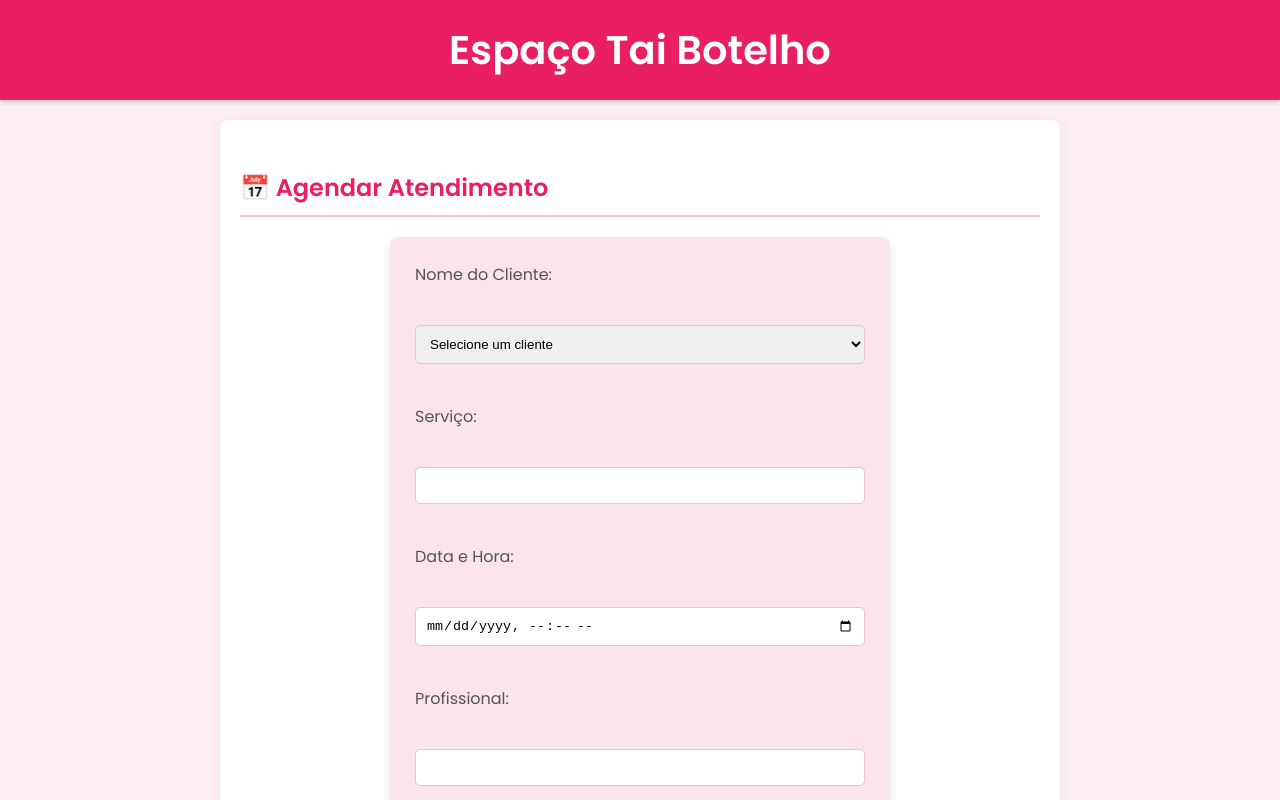
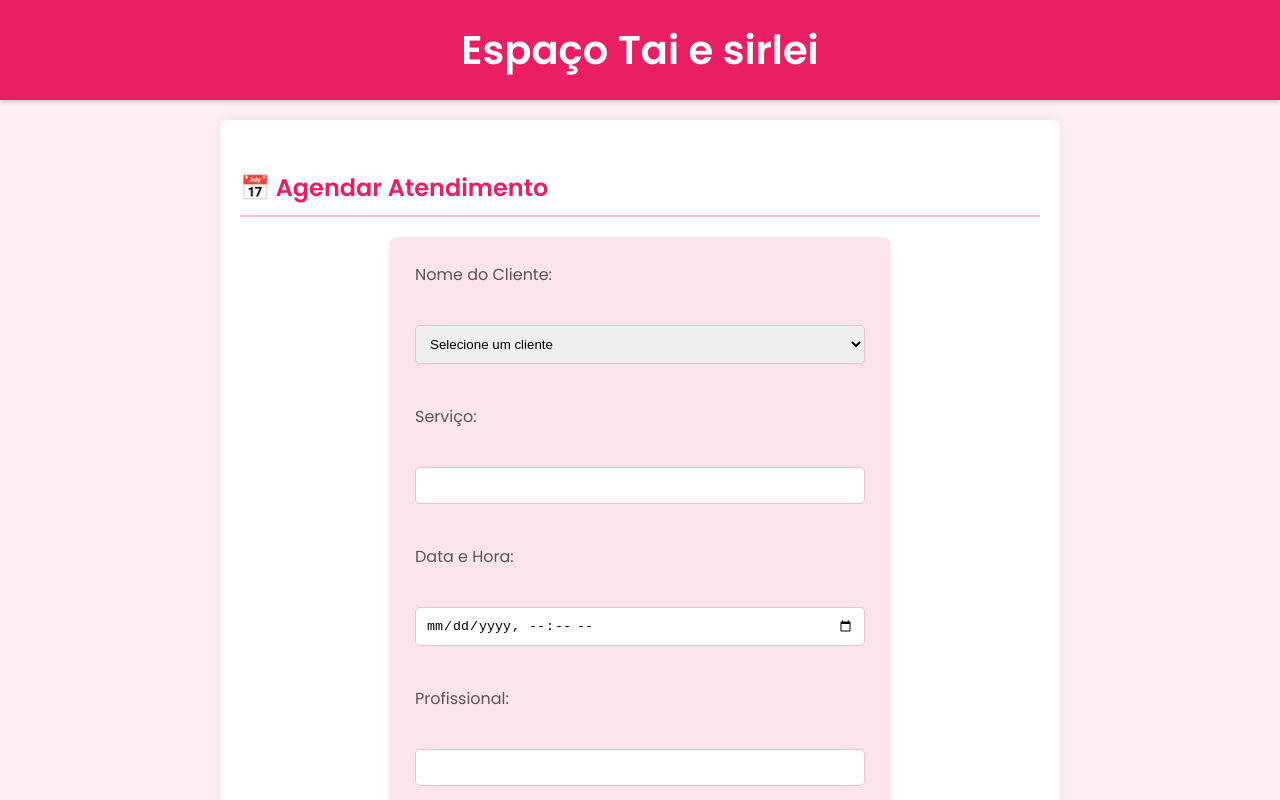
Before and after one commit to wiggers12/tai_botelho12, a plain HTML site: page index.html in a window 1280 px wide. Shown: the top 800 px of the page. Drawn offline with Linux system fonts and the light colour scheme.

Commit message:
Atualizar o index.html

```diff
--- a/index.html
+++ b/index.html
@@ -2,7 +2,7 @@
 <html lang="pt-br">
 <head>
   <meta charset="UTF-8">
-  <title>Espaço Tai Botelho</title>
+  <title>Espaço Tai e sirlei </title>
   <link href="https://fonts.googleapis.com/css2?family=Poppins:wght@300;400;600&display=swap" rel="stylesheet">
   <style>
     body {
@@ -145,7 +145,7 @@
 <body>
 
   <header>
-    <h1>Espaço Tai Botelho</h1>
+    <h1>Espaço Tai e sirlei </h1>
   </header>
 
   <main>
```
